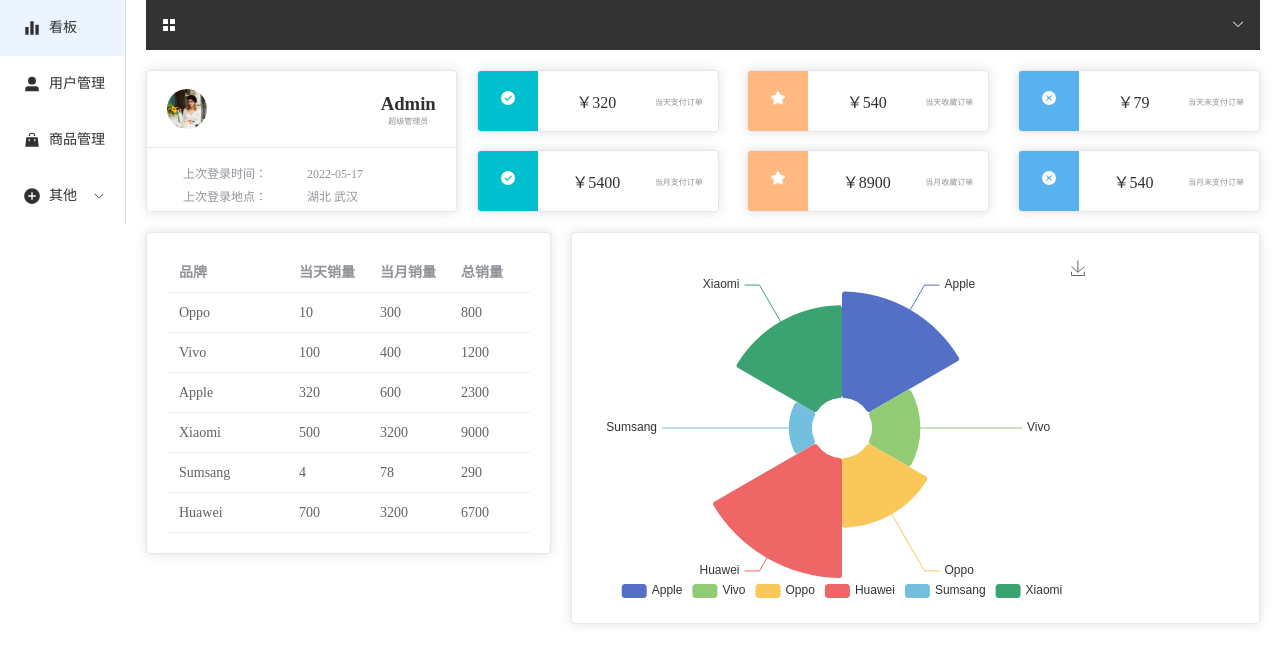
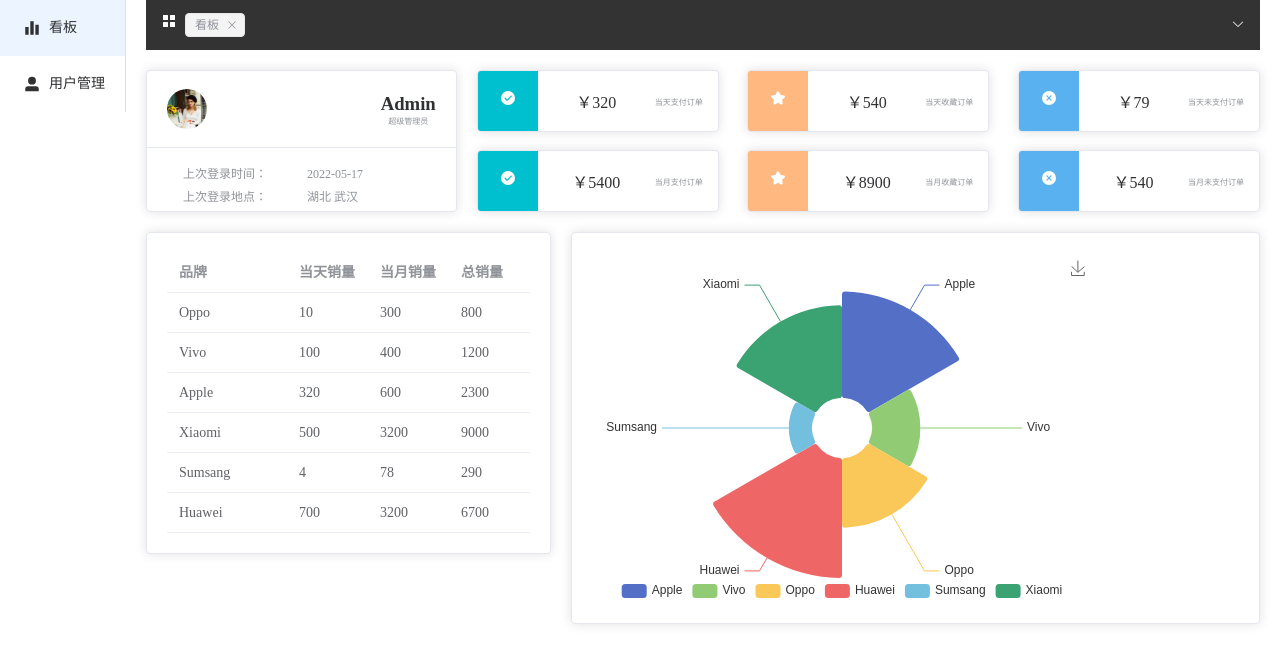
Before and after one commit to 3195536119/manage_primary, a Vue app: page /dash in a window 1280 px wide. Both pictures are taken after a click on the item "看板". Shown: the top 664 px of the page. Built offline with nearby package versions, Linux system fonts and the light colour scheme.

Commit message:
点击头部出现tag功能完成

```diff
--- a/public/utils.js
+++ b/public/utils.js
@@ -18,4 +18,9 @@ const sexMap = {
     1: '男'
 }
 
-export { billMap, sexMap }
+const indexMap = {
+    '/dash': '看板',
+    '/userManage': '用户管理'
+}
+
+export { billMap, sexMap, indexMap }
--- a/src/components/aside.vue
+++ b/src/components/aside.vue
@@ -4,24 +4,24 @@
  * @Author: shaye
  * @Date: 2023-03-27 18:34:22
  * @LastEditors: shaye
- * @LastEditTime: 2023-03-29 11:30:15
+ * @LastEditTime: 2023-03-30 20:46:30
 -->
 <template>
     <div class="aside_container">
         <el-menu :collapse="isCollapse" collapse-transition="true" :router="true">
-            <el-menu-item index="/dash">
+            <el-menu-item index="/dash" @click="addBar">
                 <el-icon>
                     <Histogram />
                 </el-icon>
                 <template #title>看板</template>
             </el-menu-item>
-            <el-menu-item index="/userManage">
+            <el-menu-item index="/userManage" @click="addBar">
                 <el-icon>
                     <UserFilled />
                 </el-icon>
                 <template #title>用户管理</template>
             </el-menu-item>
-            <el-menu-item index="/goodsManage">
+            <!-- <el-menu-item index="/goodsManage">
                 <el-icon>
                     <GoodsFilled />
                 </el-icon>
@@ -36,13 +36,16 @@
                 </template>
                 <el-menu-item index="otherOne">其他页面一</el-menu-item>
                 <el-menu-item index="otherTwo">其他页面二</el-menu-item>
-            </el-sub-menu>
+            </el-sub-menu> -->
         </el-menu>
     </div>
 </template>
 
 <script setup>
-
+import store from "../store/index.js";
+function addBar(param){
+    store.commit('addTabBar',param.index)
+}
 </script>
 
 <style  scoped>
--- a/src/components/header.vue
+++ b/src/components/header.vue
@@ -1,14 +1,27 @@
+<!--
+ * @Descripttion:
+ * @version:
+ * @Author: shaye
+ * @Date: 2023-03-28 19:48:26
+ * @LastEditors: shaye
+ * @LastEditTime: 2023-03-30 21:08:03
+-->
 <template>
     <div class="header_container">
-        <el-icon>
-            <Menu />
-        </el-icon>
+        <div>
+            <el-icon>
+                <Menu />
+            </el-icon>
+            <el-tag v-for="tag in tags" closable type="info" @close="removeRoute(tag)">
+                {{ indexMap[tag] }}
+            </el-tag>
+        </div>
         <el-dropdown>
             <span class="el-dropdown-link">
                 {{ userName }}
                 <el-icon class="el-icon--right">
                     <arrow-down />
-                  </el-icon>
+                </el-icon>
             </span>
             <template #dropdown>
                 <el-dropdown-menu>
@@ -22,10 +35,21 @@
 
 <script setup>
 import { computed } from "vue";
-
+import store from '../store/index'
+import { indexMap } from "../../public/utils";
+import router from "../router/index.js";
 const userName = computed(() => {
     return window.localStorage.getItem('name')
 })
+
+const tags = computed(() => {
+    return store.state.tabBars
+})
+
+function removeRoute(tag){
+    router.back()
+    store.commit('removeTabBar',tag)
+}
 </script>
 
 <style scoped>
@@ -38,16 +62,18 @@ const userName = computed(() => {
     color: white;
 }
 
-.header_container .el-dropdown:hover{
+.header_container .el-dropdown:hover {
     cursor: pointer;
     box-shadow: none;
     display: flex;
     align-items: center;
 }
 
-.header_container .el-dropdown{
+.header_container .el-dropdown {
     color: white;
 }
 
-
+.el-tag {
+    margin-left: 8px;
+}
 </style>
--- a/src/store/index.js
+++ b/src/store/index.js
@@ -2,10 +2,21 @@ import { createStore } from 'vuex'
 
 export default createStore({
   state: {
+    tabBars: []
   },
   getters: {
   },
   mutations: {
+    addTabBar(context, bar) {
+      if (context.tabBars.indexOf(bar) == -1) {
+        context.tabBars.push(bar)
+      }
+    },
+    removeTabBar(context, bar) {
+      context.tabBars = context.tabBars.filter(tab => {
+        return tab != bar
+      })
+    }
   },
   actions: {
   },
```
